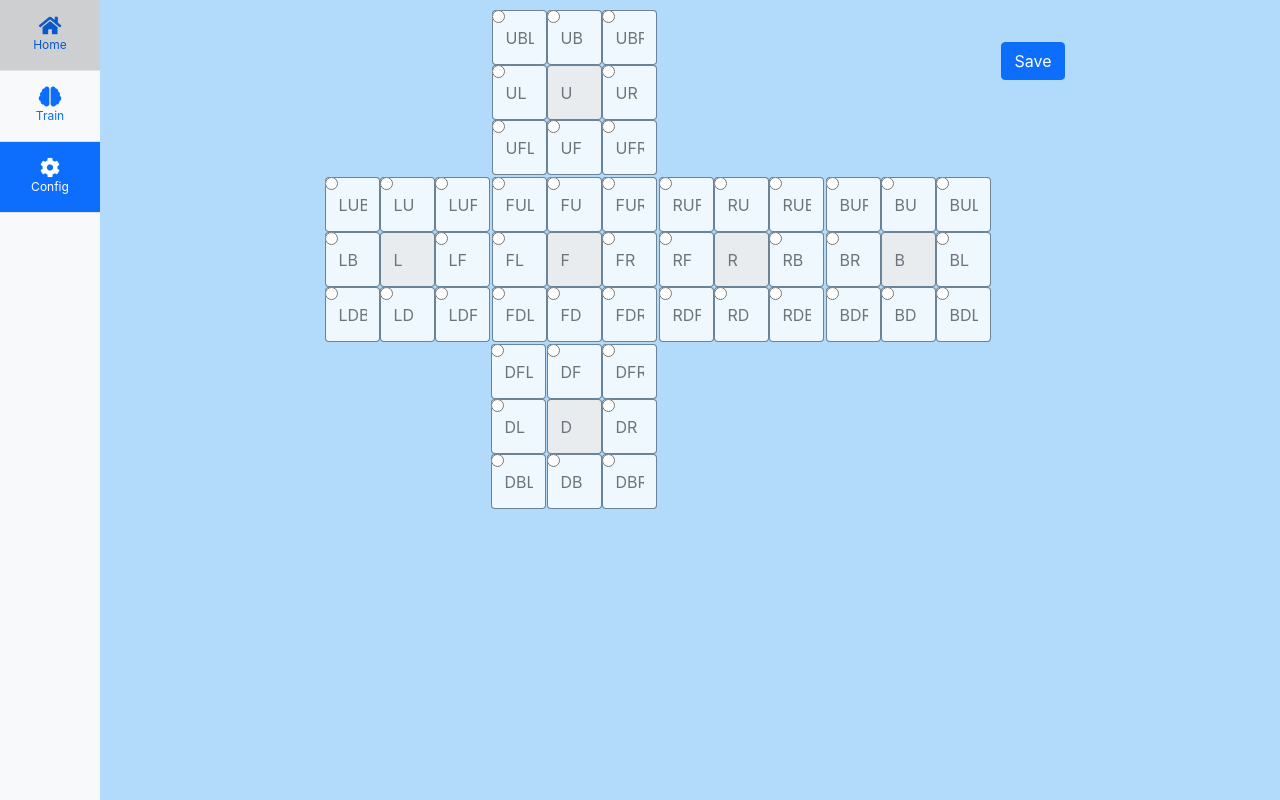
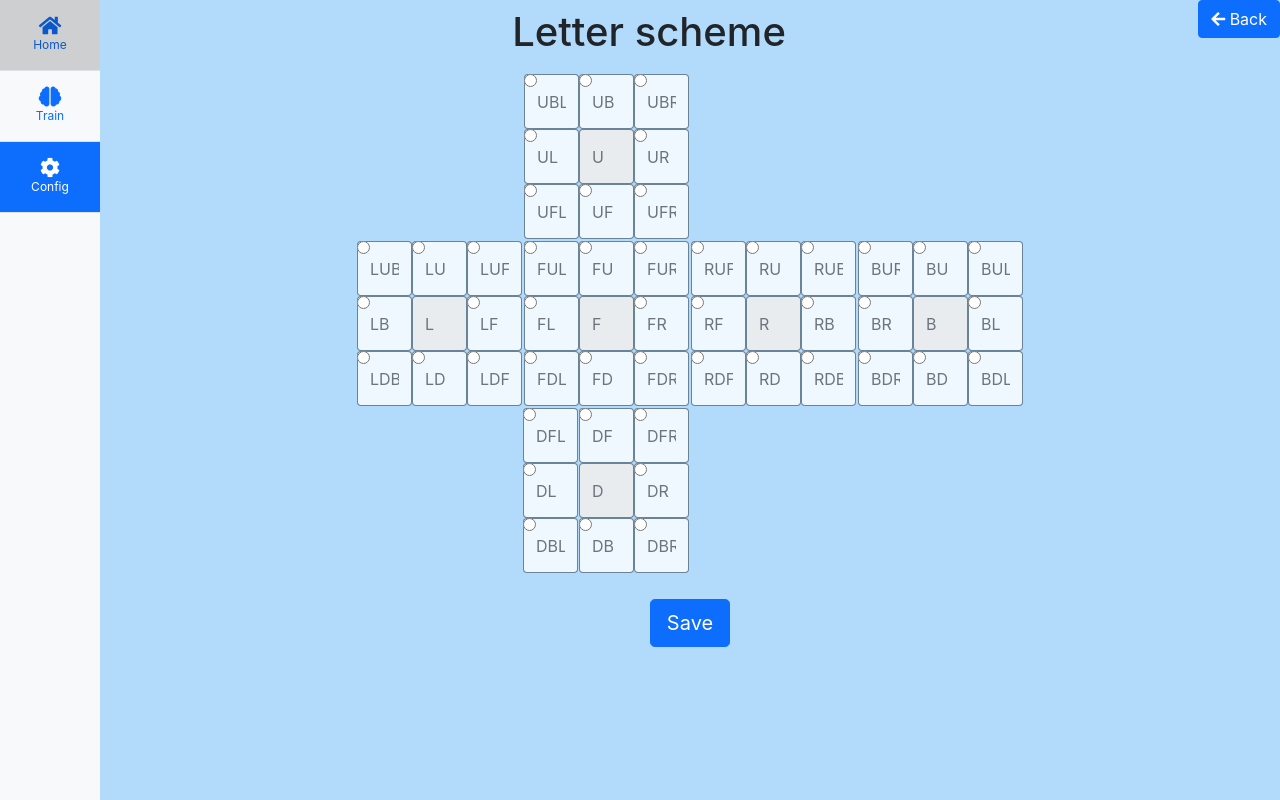
Before and after one commit to syustel/comms-trainer, a React (Create React App) app: page /config/letter_scheme in a window 1280 px wide. Built offline with nearby package versions, Linux system fonts and the light colour scheme.

Commit message:
back button config letter shceme

```diff
--- a/src/components/CubeLayout.js
+++ b/src/components/CubeLayout.js
@@ -1,4 +1,5 @@
 import React, { useEffect, useState } from 'react';
+import { Link } from "react-router-dom";
 
 import { stickers } from '../helpers/stickers';
 import '../styles/cubeLayout.css';
@@ -103,6 +104,16 @@ export const CubeLayout = () => {
 
     return (
         <>
+            <div>
+                <h1 className='m-2' style={{display: 'inline-block'}}>
+                    Letter scheme
+                </h1>
+                <Link to="/config">
+                    <button className="btn btn-primary" style={{float: 'right'}}>
+                        <i className="fa fa-arrow-left"></i> Back
+                    </button>
+                </Link>
+            </div>
             <div className="grid-container">
                 {
                     stickers.map( sticker => (
@@ -131,9 +142,11 @@ export const CubeLayout = () => {
                 }
             </div>
 
-            <button type="button" className="btn btn-primary" onClick={save}>
-                Save
-            </button>
+            <div>
+                <button type="button" className="btn btn-primary btn-lg mt-3" onClick={save}>
+                    Save
+                </button>
+            </div>
 
             {showSuccess &&
                 <div className="alert alert-success m-2" role="alert">
```
